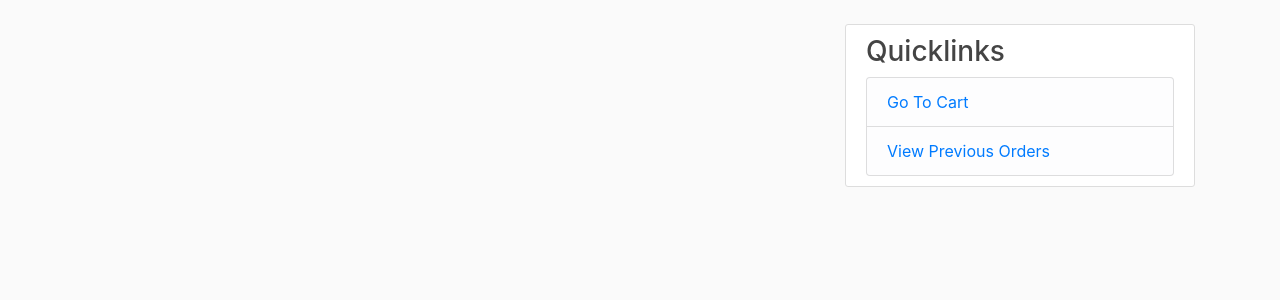
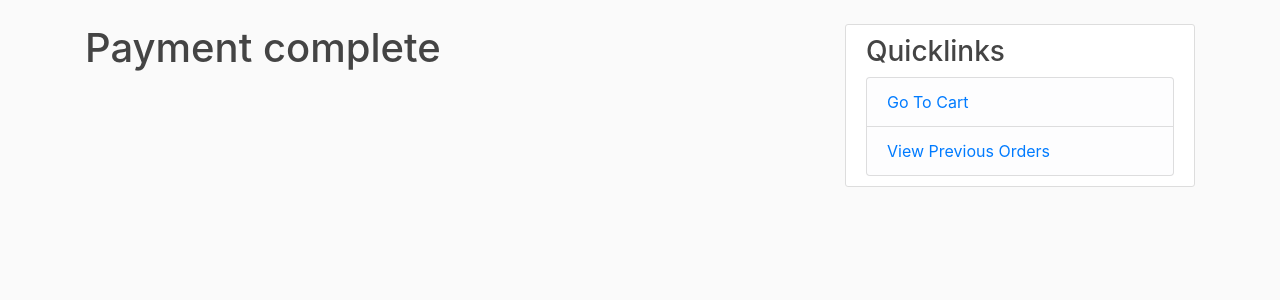
Before and after one commit to naichuan-zhang/CS4227-Project, a Django app: template templates/order/paymentcomp.html in a window 1280 px wide. Shown: the part 56-356 px from the top of the page. Run offline with Django 3.2, Linux system fonts and the light colour scheme; the template is opened without the code that fills it, so the values that code supplies are empty; parts of the project's set-up code (start-up, migrations or seed data) failed here and were passed over; some libraries are stand-ins or nearby versions.

Commit message:
redirect added

```diff
--- a/order/views.py
+++ b/order/views.py
@@ -54,6 +54,7 @@ def view_order(request):
             password = form.cleaned_data['password']
             context = Context(PayPaypal())
             context.pay(email,password)
+            return render(request, 'order/paymentcomp.html')
     else:
         form = PaymentForm()
 
--- a/templates/order/paymentcomp.html
+++ b/templates/order/paymentcomp.html
@@ -1,2 +1,8 @@
 {% extends 'base.html' %}
 {% load static %}
+
+{% block content %}
+    <div id="activate-message">
+        <h1>Payment complete</h1>
+    </div>
+{% endblock %}
```
Also changed, not shown: db.sqlite3.
